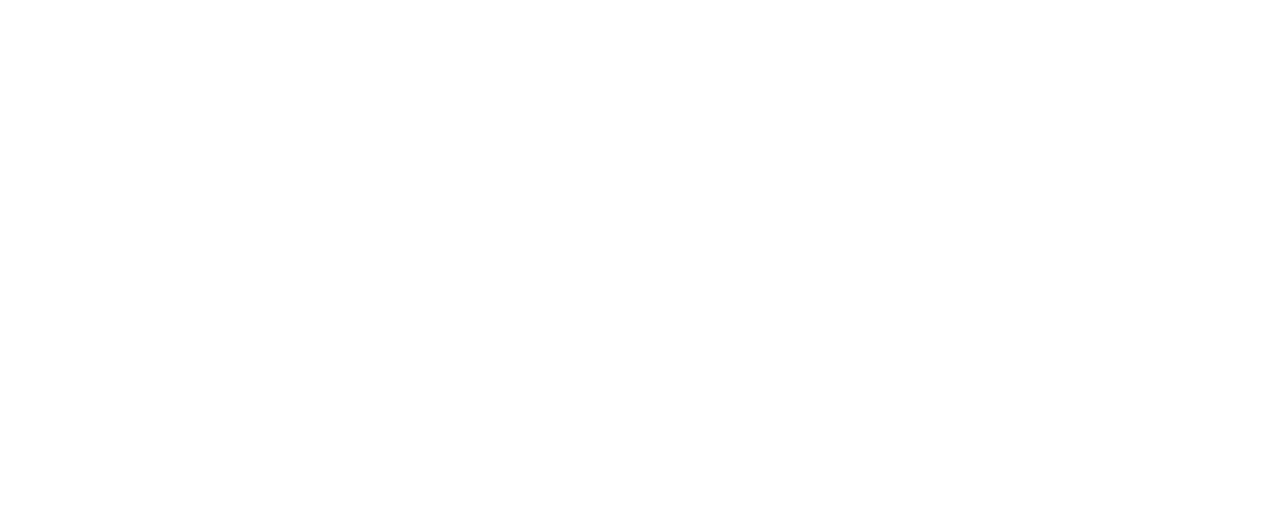
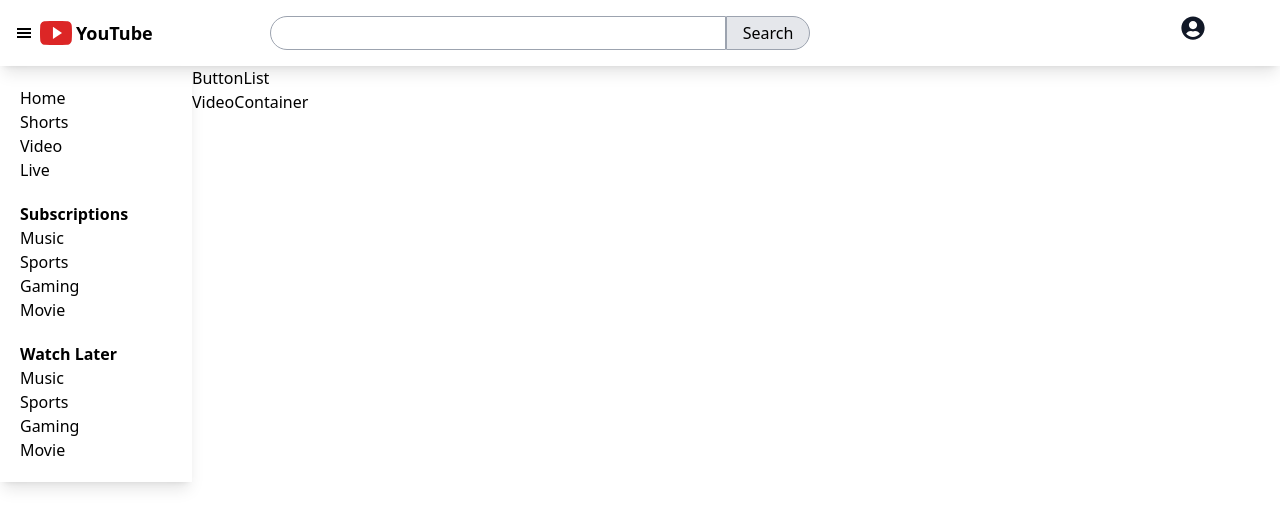
Before and after one commit to Riu-Rathor/youtube, a React (Create React App) app: page / in a window 1280 px wide. Shown: the top 528 px of the page. Built offline with nearby package versions, Linux system fonts and the light colour scheme.

Commit message:
added sidebar

```diff
--- a/package.json
+++ b/package.json
@@ -9,6 +9,7 @@
     "@testing-library/user-event": "^13.5.0",
     "react": "^19.1.0",
     "react-dom": "^19.1.0",
+    "react-icons": "^5.5.0",
     "react-scripts": "5.0.1",
     "web-vitals": "^2.1.4"
   },
--- a/src/App.js
+++ b/src/App.js
@@ -1,8 +1,13 @@
 import './App.css';
+import Body from './components/Body';
+import Header from './components/Header';
 
 function App() {
   return (
-    <></>
+    <>
+    <Header/>
+    <Body/>
+    </>
   );
 }
 
--- /dev/null
+++ b/src/components/Body.jsx
@@ -0,0 +1,13 @@
+import Sidebar from './Sidebar'
+import MainContainer from './MainContainer'
+
+const Body = () => {
+  return (
+    <div className='flex'>
+        <Sidebar/>
+        <MainContainer/>
+    </div>
+  )
+}
+
+export default Body
--- /dev/null
+++ b/src/components/ButtonList.jsx
@@ -0,0 +1,8 @@
+
+const ButtonList = () => {
+  return (
+    <div>ButtonList</div>
+  )
+}
+
+export default ButtonList
--- /dev/null
+++ b/src/components/Header.jsx
@@ -0,0 +1,26 @@
+import { GiHamburgerMenu } from "react-icons/gi";
+import { IoLogoYoutube } from "react-icons/io5";
+import { FaUserCircle } from "react-icons/fa";
+import { CiSearch } from "react-icons/ci";
+const Header = () => {
+  return (
+    <div className="grid grid-flow-col p-4 shadow-lg">
+      <div className="flex items-center gap-2 col-span-2">
+        <GiHamburgerMenu className="text-black"/>
+        <div className="flex items-center gap-1">
+          <IoLogoYoutube className="text-red-600 h-8 w-8" />
+          <span className="font-bold text-lg">YouTube</span>
+        </div>
+      </div>
+      <div className="col-span-10">
+        <input type="text" className="w-1/2 border border-gray-400 rounded-l-full p-1"/>
+        <button className="border border-gray-400 p-1 text-center rounded-r-full bg-gray-200 px-4">Search</button>
+      </div>
+      <div className="col-span-1">
+        <FaUserCircle className="text-gray-900 text-2xl" />
+      </div>
+    </div>
+  );
+};
+
+export default Header;
--- /dev/null
+++ b/src/components/MainContainer.jsx
@@ -0,0 +1,13 @@
+import ButtonList from './ButtonList'
+import VideoContainer from './VideoContainer'
+
+const MainContainer = () => {
+  return (
+    <div>
+        <ButtonList/>
+        <VideoContainer/>
+    </div>
+  )
+}
+
+export default MainContainer
--- /dev/null
+++ b/src/components/Sidebar.jsx
@@ -0,0 +1,31 @@
+
+const Sidebar = () => {
+  return (
+    <div className="p-5 shadow-lg w-48">
+      <ul>
+        <li>Home</li>
+        <li>Shorts</li>
+        <li>Video</li>
+        <li>Live</li>
+      </ul>
+
+      <h1 className="font-bold pt-5">Subscriptions</h1>
+      <ul>
+        <li>Music</li>
+        <li>Sports</li>
+        <li>Gaming</li>
+        <li>Movie</li>
+      </ul>
+
+      <h1 className="font-bold pt-5">Watch Later</h1>
+      <ul>
+        <li>Music</li>
+        <li>Sports</li>
+        <li>Gaming</li>
+        <li>Movie</li>
+      </ul>
+    </div>
+  )
+}
+
+export default Sidebar
--- /dev/null
+++ b/src/components/VideoContainer.jsx
@@ -0,0 +1,8 @@
+
+const VideoContainer = () => {
+  return (
+    <div>VideoContainer</div>
+  )
+}
+
+export default VideoContainer
```
Also changed, not shown: 1 other file (tests, documents, lock files or other folders).
